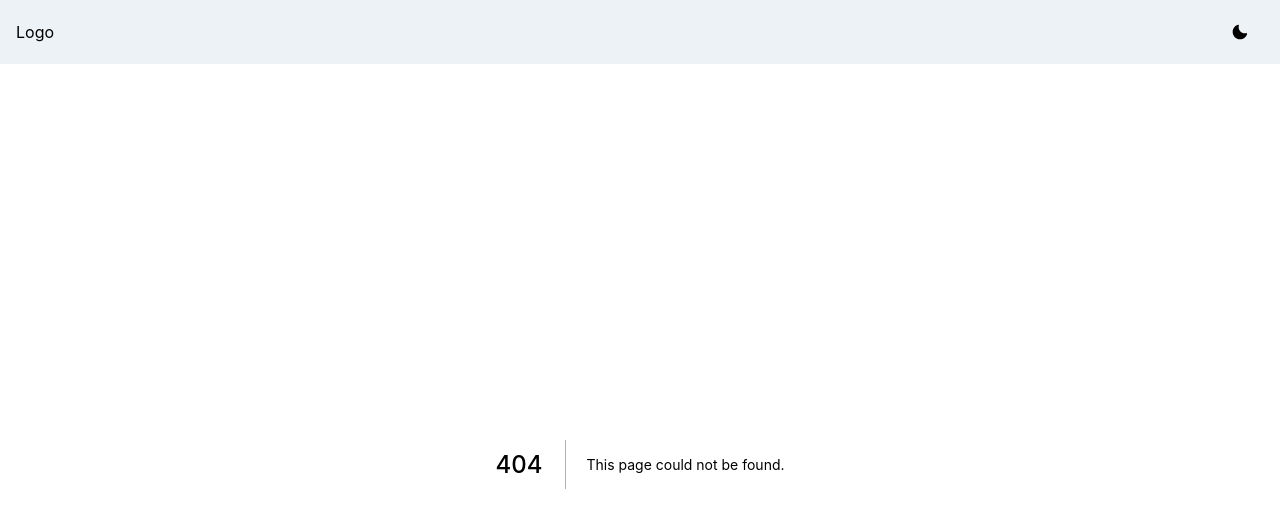
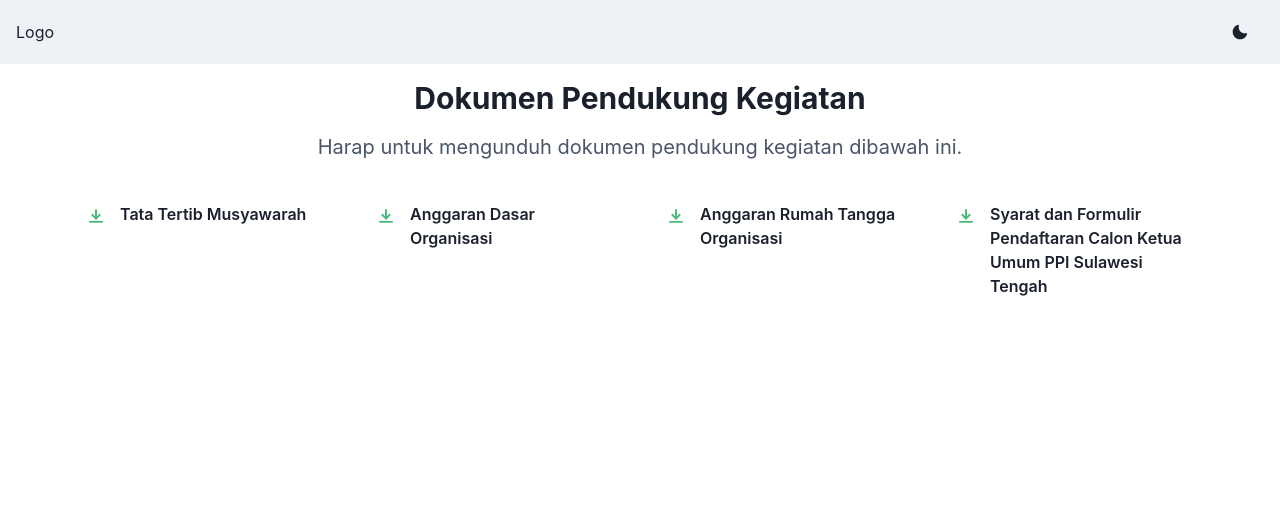
Before and after one commit to ppisulteng/musprov-3-ppi-sulteng, a Next.js app: page /download in a window 1280 px wide. Before the commit this address had no page. Shown: the top 512 px of the page. Built offline with nearby package versions, Linux system fonts and the light colour scheme.

Commit message:
Basic setup

```diff
--- a/src/components/Navbar.tsx
+++ b/src/components/Navbar.tsx
@@ -1,4 +1,5 @@
 import React, { ReactNode } from "react";
+import NextLink from "next/link";
 import {
   Box,
   Flex,
@@ -31,7 +32,9 @@
     <>
       <Box bg={useColorModeValue("gray.100", "gray.900")} px={4}>
         <Flex h={16} alignItems={"center"} justifyContent={"space-between"}>
-          <Box>Logo</Box>
+          <NextLink href="/" passHref>
+            <Box className="cursor-pointer">Logo</Box>
+          </NextLink>
           <Flex alignItems={"center"}>
             <Stack direction={"row"} spacing={7}>
               <Button onClick={toggleColorMode}>
--- a/src/components/root/Hero.tsx
+++ b/src/components/root/Hero.tsx
@@ -8,6 +8,7 @@
   Text,
   useBreakpointValue,
 } from "@chakra-ui/react";
+import Link from "next/link";
 
 const Hero = () => {
   return (
@@ -42,7 +43,7 @@
                 zIndex: -1,
               }}
             >
-              Musyawarah Provinsi - III
+              Musyawarah Provinsi
             </Text>
             <br />
             <Text color={"green.500"} as={"span"}>
@@ -67,7 +68,8 @@
             </Text>
           </Heading>
           <Text fontSize={{ base: "md", lg: "lg" }} color={"gray.500"}>
-BERDAYA SAING - KREATIF - MANDIRI          </Text>
+            BERDAYA SAING - KREATIF - MANDIRI
+          </Text>
           <Stack direction={{ base: "column", md: "row" }} spacing={4}>
             <Button
               rounded={"full"}
@@ -77,9 +79,18 @@
                 bg: "green.500",
               }}
             >
-              Selengkapnya{" "}
+              Selengkapnya
             </Button>
-            {/* <Button rounded={"full"}>How It Works</Button> */}
+            <Link href="/download" passHref>
+              <Button rounded={"full"}>Dokumen</Button>
+            </Link>
+            <a
+              target="_blank"
+              href="https://twb.nz/musprov-2021"
+              rel="noopener noreferrer"
+            >
+              <Button rounded={"full"}>Tunjukkan Dukunganmu!</Button>
+            </a>
           </Stack>
         </Stack>
       </Flex>
--- a/src/pages/_document.tsx
+++ b/src/pages/_document.tsx
@@ -6,9 +6,9 @@
   DocumentContext,
 } from "next/document";
 
-const APP_NAME = "Musprov III PPI Sulawesi Tengah";
+const APP_NAME = "Musyawarah Provinsi PPI Sulawesi Tengah";
 const APP_DESCRIPTION =
-  "Musyawarah Besar Purna Paskibraka Provinsi Sulawesi Tengah";
+  "Musyawarah Provinsi Purna Paskibraka Provinsi Sulawesi Tengah \n Kota Palu - 30 Oktober 2021 \n BERDAYA SAING - KREATIF - MANDIRI";
 
 class MyDocument extends Document {
   static async getInitialProps(ctx: DocumentContext) {
--- /dev/null
+++ b/src/pages/agenda.tsx
@@ -0,0 +1,7 @@
+import React from "react";
+
+const Agenda = () => {
+  return <div></div>;
+};
+
+export default Agenda;
--- /dev/null
+++ b/src/pages/download.tsx
@@ -0,0 +1,69 @@
+import {
+  Box,
+  Container,
+  Heading,
+  SimpleGrid,
+  Icon,
+  Text,
+  Stack,
+  HStack,
+  VStack,
+} from "@chakra-ui/react";
+import { CheckIcon, DownloadIcon } from "@chakra-ui/icons";
+import React from "react";
+import Link from "next/link";
+
+const data = [
+  {
+    id: 1,
+    title: "Tata Tertib Musyawarah",
+    link: "/documents/Tata-Tertib.txt",
+  },
+  {
+    id: 2,
+    title: "Anggaran Dasar Organisasi",
+    link: "/documents/Anggaran-Dasar.txt",
+  },
+  {
+    id: 3,
+    title: "Anggaran Rumah Tangga Organisasi",
+    link: "/documents/Anggaran-Rumah-Tangga.txt",
+  },
+  {
+    id: 4,
+    title:
+      "Syarat dan Formulir Pendaftaran Calon Ketua Umum PPI Sulawesi Tengah",
+    link: "/documents/Syarat-dan-Formulir-Pendaftaran-Ketua-PPI-Sulteng.txt",
+  },
+];
+
+const Download = () => {
+  return (
+    <Box p={4}>
+      <Stack spacing={4} as={Container} maxW={"3xl"} textAlign={"center"}>
+        <Heading fontSize={"3xl"}>Dokumen Pendukung Kegiatan</Heading>
+        <Text color={"gray.600"} fontSize={"xl"}>
+          Harap untuk mengunduh dokumen pendukung kegiatan dibawah ini.
+        </Text>
+      </Stack>
+      <Container maxW={"6xl"} mt={10}>
+        <SimpleGrid columns={{ base: 1, md: 2, lg: 4 }} spacing={10}>
+          {data.map((singleData: any) => (
+            <a key={singleData.id} href={singleData.link} download>
+              <HStack align={"top"}>
+                <Box color={"green.400"} px={2}>
+                  <Icon as={DownloadIcon} />
+                </Box>
+                <VStack align={"start"}>
+                  <Text fontWeight={600}>{singleData.title}</Text>
+                </VStack>
+              </HStack>
+            </a>
+          ))}
+        </SimpleGrid>
+      </Container>
+    </Box>
+  );
+};
+
+export default Download;
```
Also changed, not shown: public/documents/Anggaran-Dasar.txt (added), public/documents/Anggaran-Rumah-Tangga.txt (added), public/documents/Syarat-dan-Formulir-Pendaftaran-Ketua-PPI-Sulteng.txt (added), public/documents/Tata-Tertib.txt (added).
